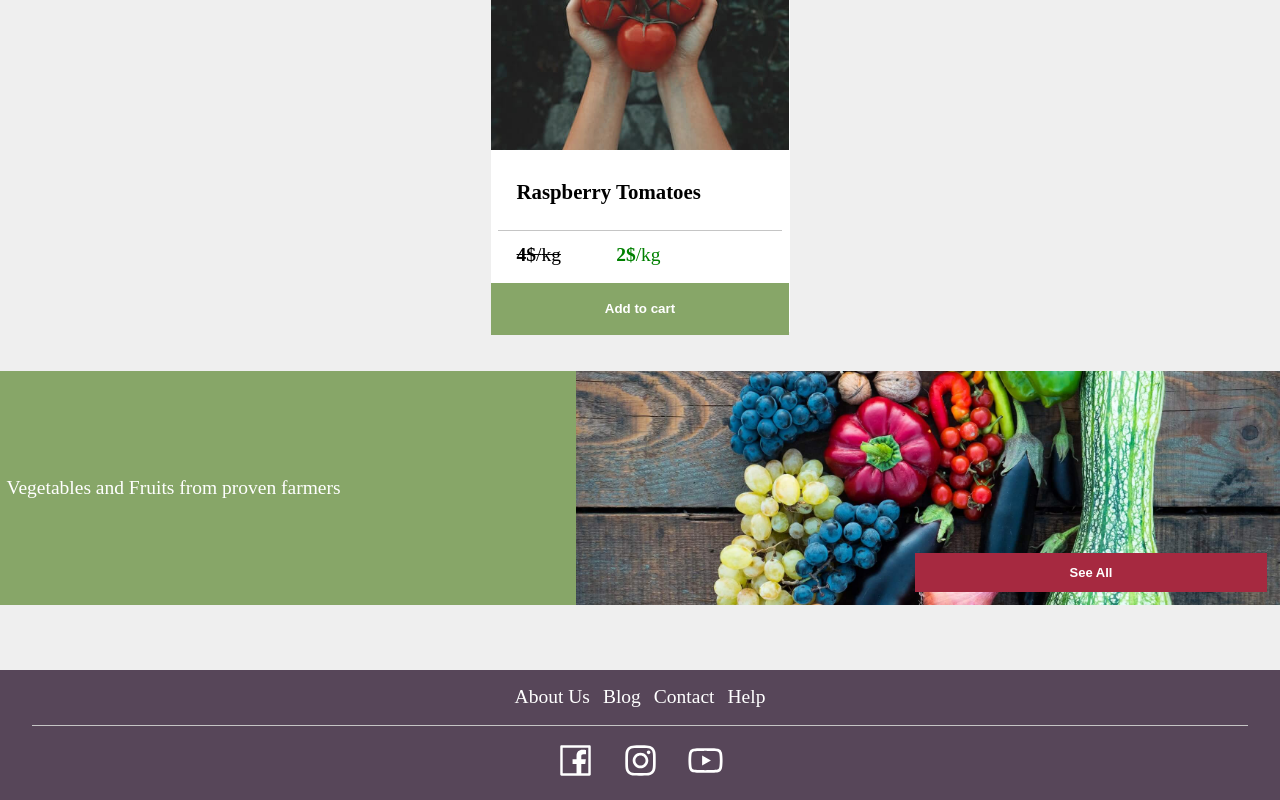
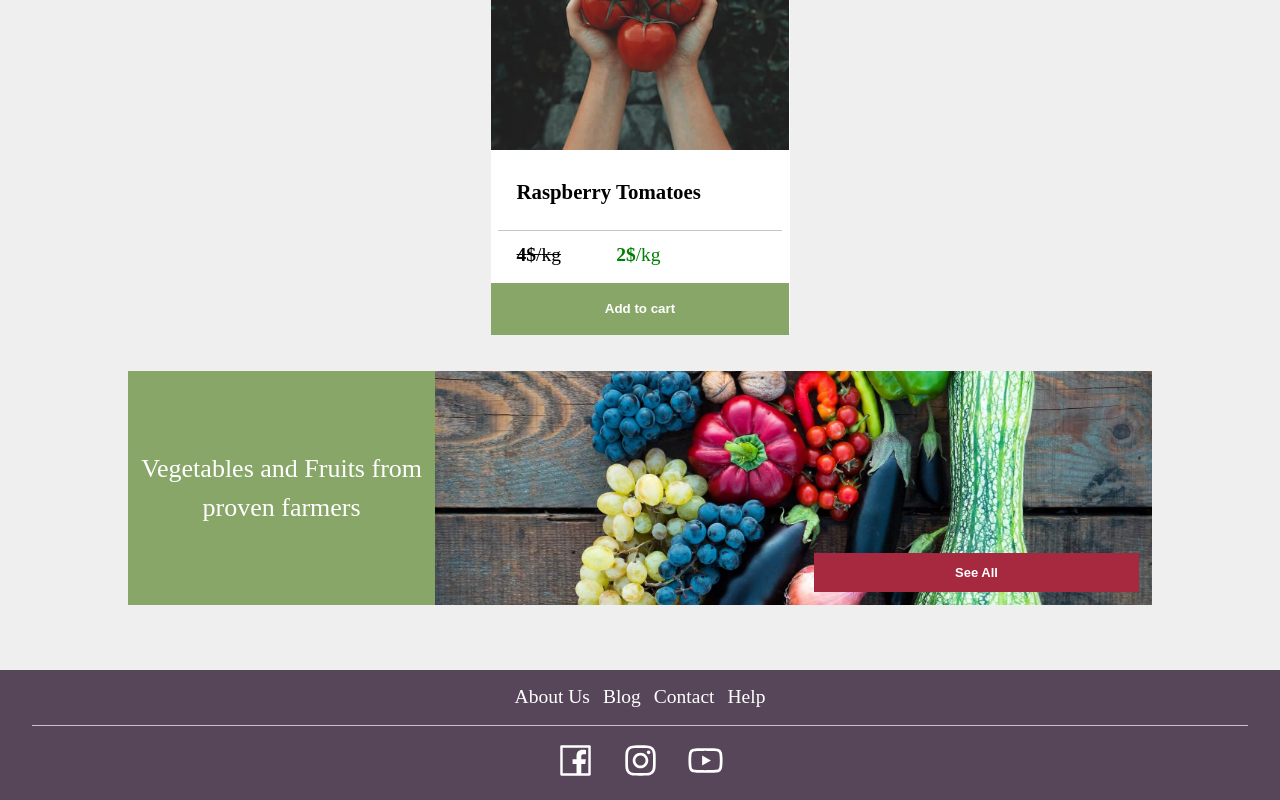
Before and after one commit to Kacper-Arendt/green-world, a React (Create React App) app: page / in a window 1280 px wide. Shown: the part 1632-2432 px from the top of the page. Built offline with nearby package versions, Linux system fonts and the light colour scheme; the HTML template or start-up script is replaced by a standard one.

Commit message:
feat add media queries to SeeAll component

```diff
--- a/src/components/Homepage/Header/Image.tsx
+++ b/src/components/Homepage/Header/Image.tsx
@@ -31,6 +31,10 @@ const Header = styled.h3`
   font-size: 3rem;
   text-transform: uppercase;
   color: white;
+
+@media${device.laptop} {
+  left: 30%;
+}
 `
 
 const TextOnBlack = styled.div`
@@ -47,6 +51,9 @@ const TextOnBlack = styled.div`
     font-size: 1.5rem;
   }
 
+@media${device.laptop} {
+  left: 35%;
+}
 `
 
 const TextTransparent = styled.div`
@@ -55,6 +62,11 @@ const TextTransparent = styled.div`
   left: 2%;
   font-size: 1.5rem;
   color: white;
+
+@media${device.laptop} {
+  bottom: 40%;
+  left: 45%;
+}
 `
 
 export const Image = () => {
--- a/src/components/Homepage/SeeAll.tsx
+++ b/src/components/Homepage/SeeAll.tsx
@@ -2,12 +2,18 @@ import styled from "styled-components"
 import {Wrapper} from "../UI/WrapperEl";
 import {fruitsAndVegetables} from "../../images/images";
 import {Button} from "../UI/Button";
+import {device} from "../../Models/MediaQueries";
 
 const WrapperEl = styled(Wrapper)`
   width: 100%;
   height: 18rem;
   flex-direction: row;
   margin-bottom: 5rem;
+  align-self: center;
+  max-width: 100rem;
+@media${device.mobileM} {
+  width: 80%;
+}
 `
 
 const CategoryContainer = styled.div`
@@ -24,6 +30,14 @@ const CategoryContainer = styled.div`
     color: white;
     font-size: 1.5rem;
   }
+
+@media${device.mobileM} {
+  width: 30%;
+
+  p {
+    font-size: 2rem;
+  }
+}
 `
 
 const Image = styled.div`
@@ -42,7 +56,11 @@ const Image = styled.div`
     margin: 1rem;
     width: 50%;
     height: 3rem;
+    max-width: 25rem;
   }
+@media${device.mobileM} {
+  width: 70%;
+}
 `
 
 export const SeeAll = () => {
```
